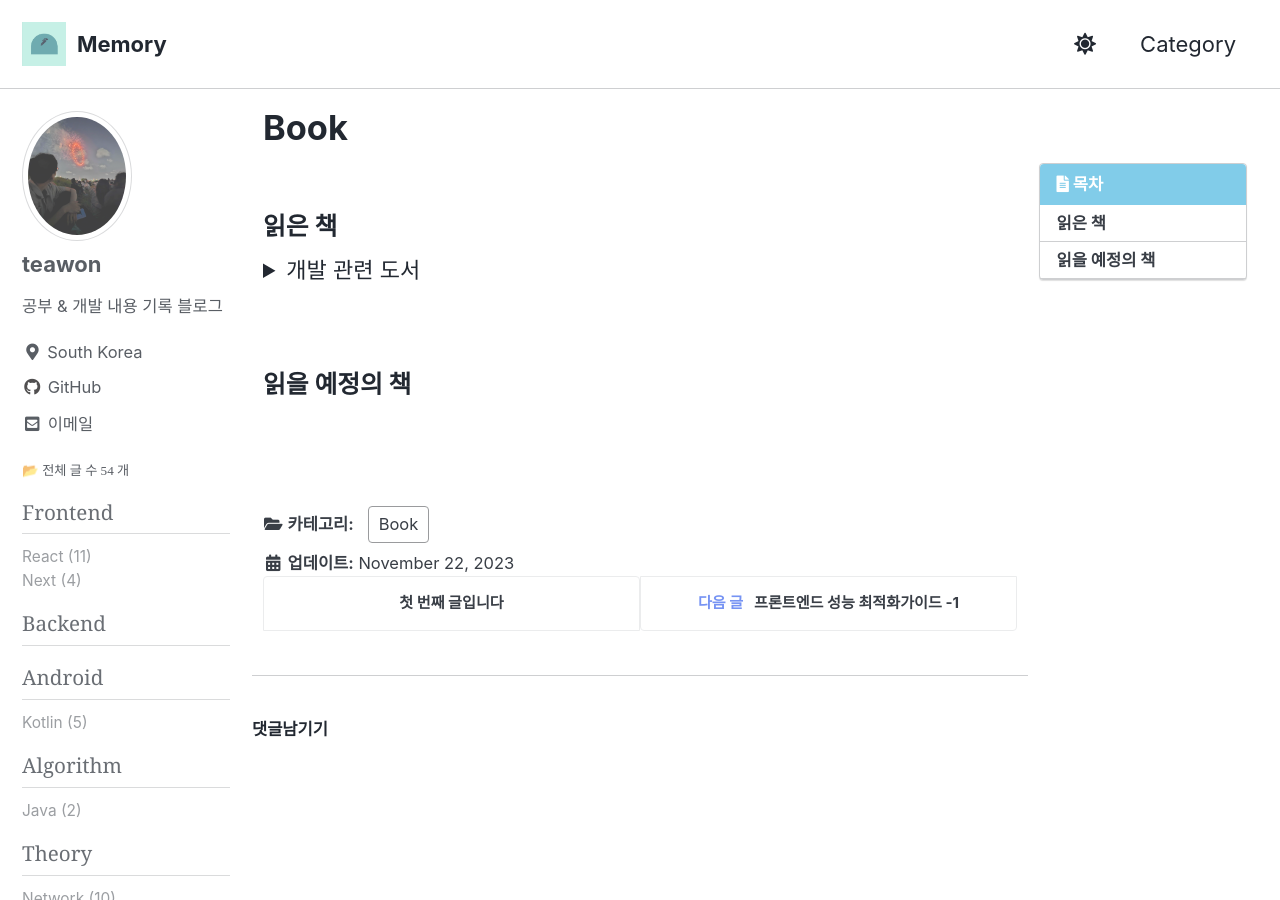
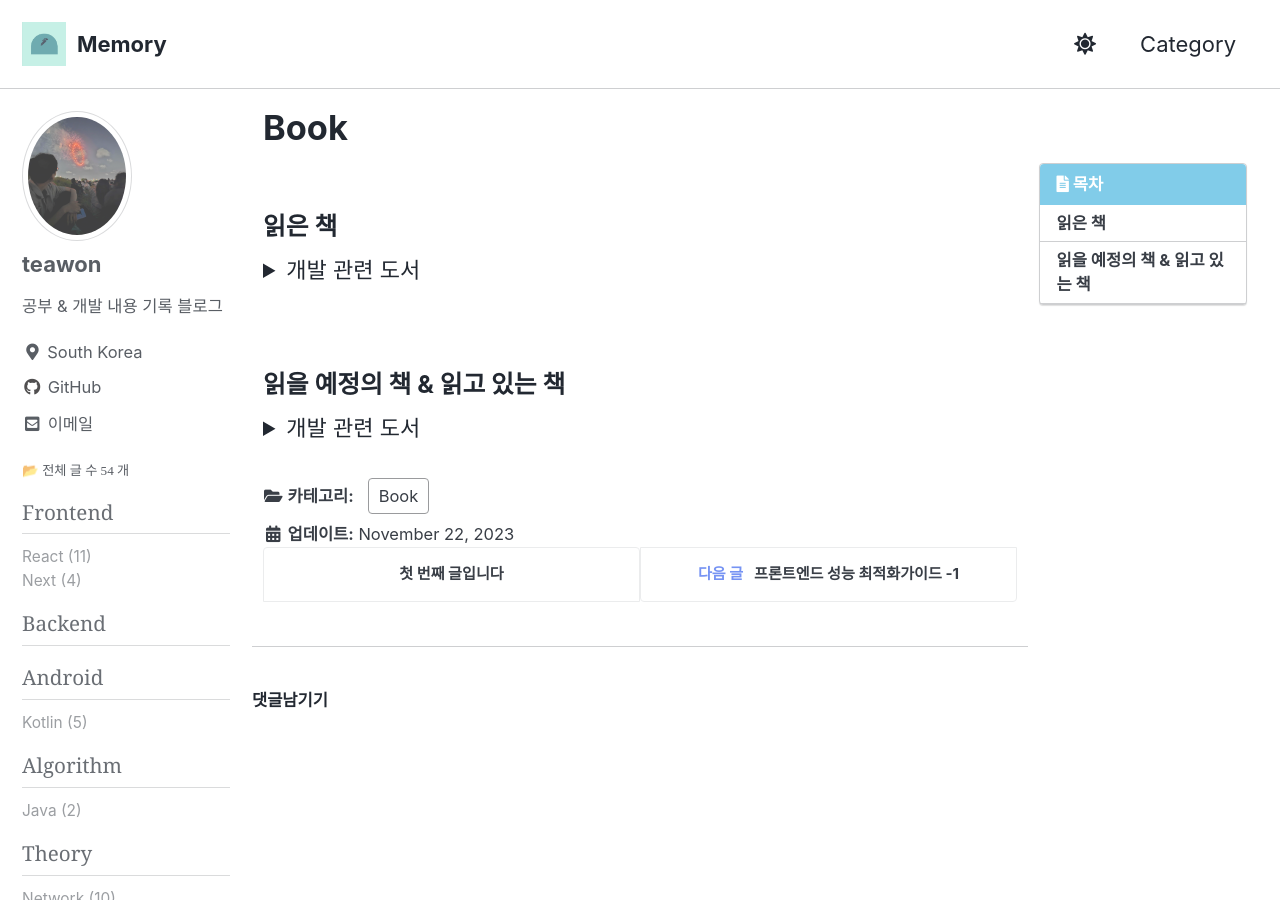
Before and after one commit to teawon/teawon.github.io, a Jekyll site: the page built from _posts/Book/2023-01-01-bookList.md, in a window 1280 px wide and 900 px high. Built offline with Jekyll 4.4.1, drawn with Linux system fonts in a browser that asks for light colours; cached includes are drawn as plain includes; comment, search, counter and statistics services are not loaded.

Commit message:
Update 책

```diff
--- a/_posts/Book/2023-01-01-bookList.md
+++ b/_posts/Book/2023-01-01-bookList.md
@@ -16,6 +16,16 @@
 
 <details>
 <summary>개발 관련 도서</summary>
+
+<div markdown="1">
+
+![image](https://github.com/teawon/teawon.github.io/assets/78795820/b1273414-17dc-41e8-a981-5bea38e9cd67){: width="200" height="300"}
+
+프레임워크 없는 프론트엔드 개발
+
+</div>
+
+<br>
 
 <div markdown="1">
 
@@ -42,10 +52,43 @@
 
 </div>
 
+<br>
+
+<div markdown="1">
+
+![image](https://github.com/teawon/teawon.github.io/assets/78795820/02470c33-e87a-46dd-8988-9c423b1c3fa6){: width="200" height="300"}
+
+프론트엔드 개발자가 알아야 할 브라우저 렌더링의 모든 것
+
+- [정리](https://teawon.github.io/cs/csr-ssr)
+
+</div>
+
 </details>
 
 <br>
 
-### 읽을 예정의 책
+### 읽을 예정의 책 & 읽고 있는 책
+
+<details>
+<summary>개발 관련 도서</summary>
+
+<div markdown="1">
+
+![image](https://github.com/teawon/teawon.github.io/assets/78795820/1a874745-57b1-4ffa-b173-54bf04109565){: width="200" height="300"}
+
+모던 자바스크립트 Deep Dive:자바스크립트의 기본 개념과 동작 원리
+
+</div>
 
 <br>
+
+<div markdown="1">
+
+![image](https://github.com/teawon/teawon.github.io/assets/78795820/d4bff7f3-088c-4489-8c9f-ca9a15f727d7){: width="200" height="300"}
+
+우아한 타입스크립트 with 리액트
+
+</div>
+
+</details>
```
